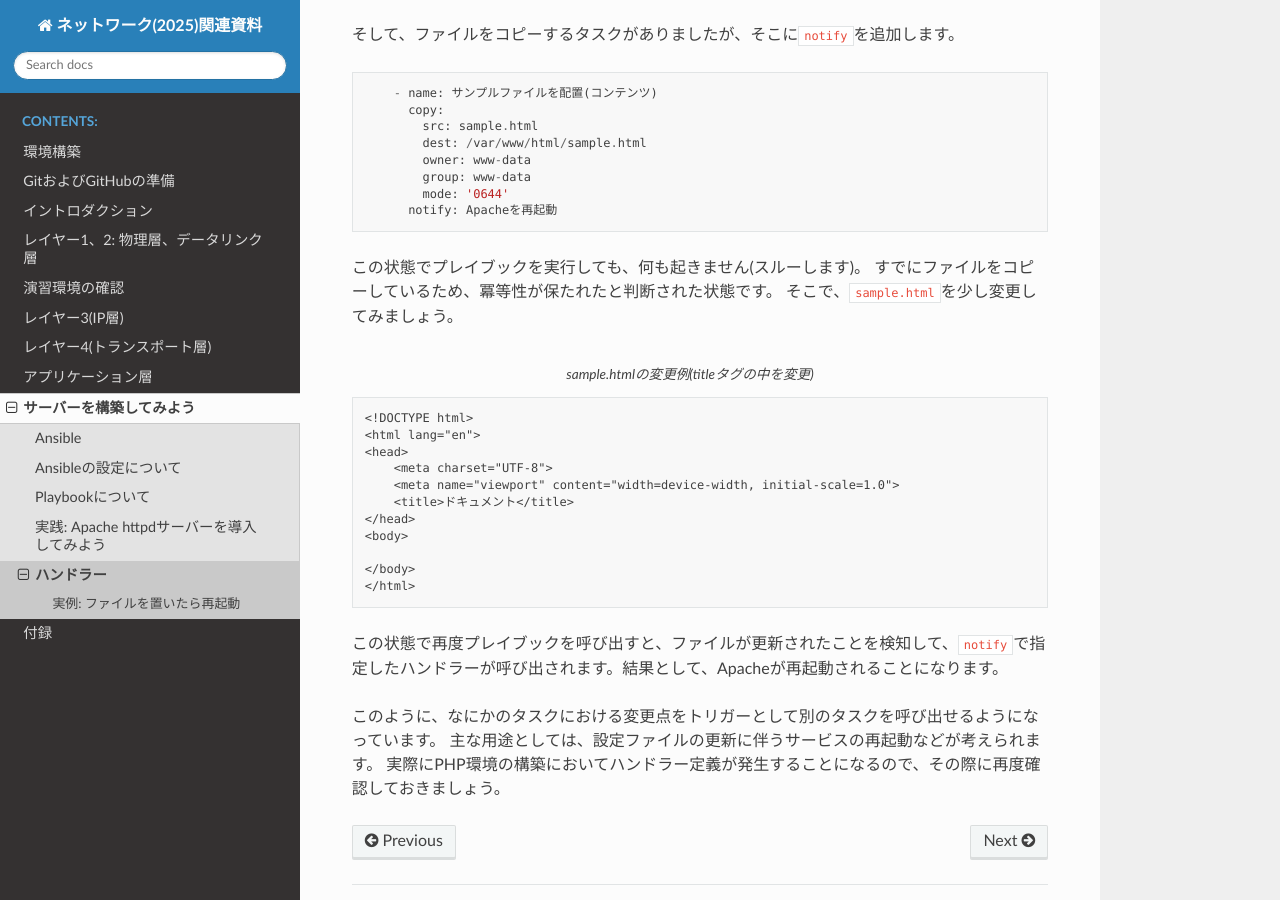
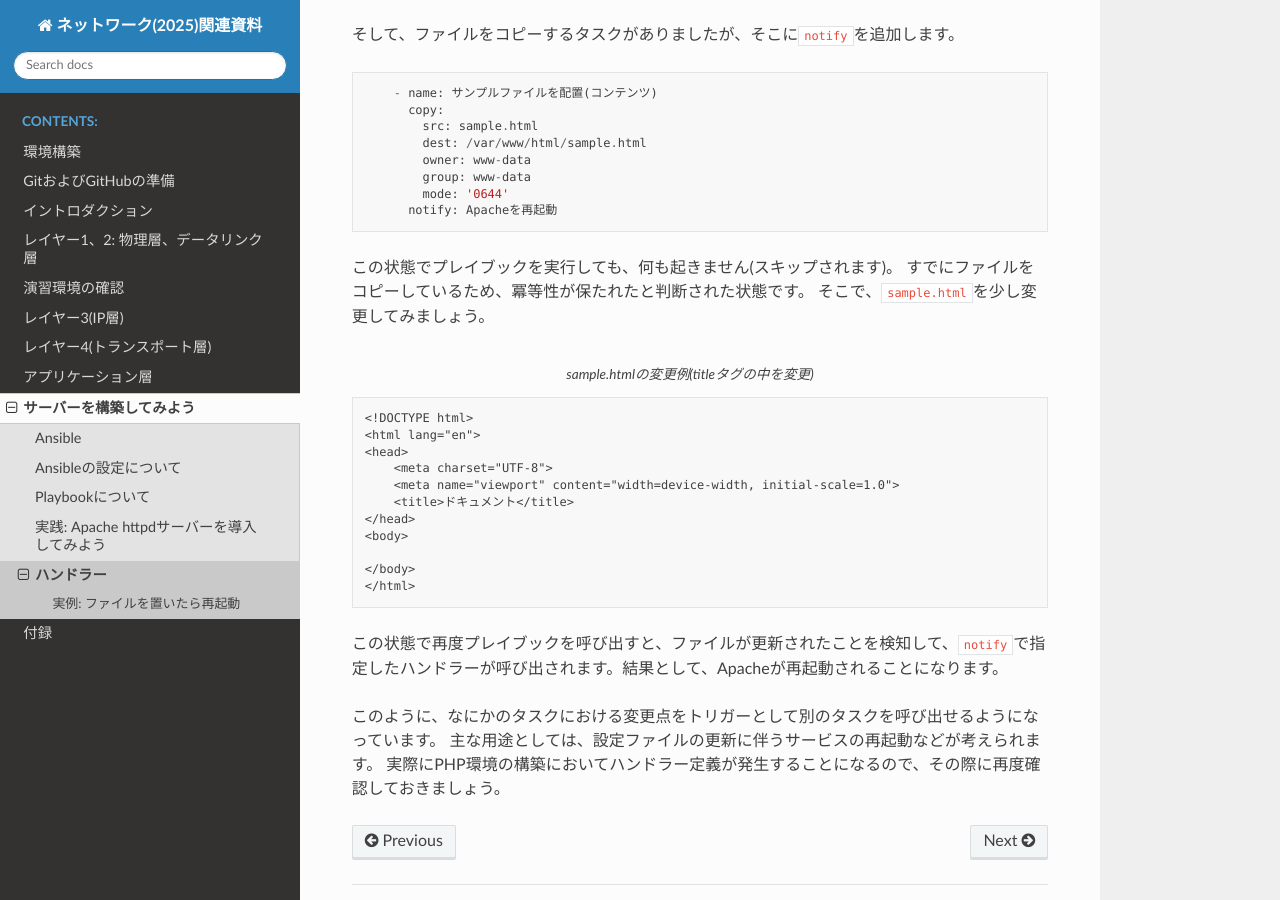
Before and after one commit to densuke/2025-network-doc, a Sphinx documentation site: the page built from source/server/handler.md, in a window 1280 px wide and 900 px high, scrolled down 871 px. Built offline with Sphinx 7.4.7 and the Read the Docs theme 3.1.0, drawn with Linux system fonts in a browser that asks for light colours.

Commit message:
よりフォーマルに修正
Co-authored-by: gemini-code-assist[bot] <176961590+gemini-code-assist[bot]@users.noreply.github.com>

````diff
--- a/source/server/handler.md
+++ b/source/server/handler.md
@@ -48,7 +48,7 @@
       notify: Apacheを再起動
 ```
 
-この状態でプレイブックを実行しても、何も起きません(スルーします)。
+この状態でプレイブックを実行しても、何も起きません(スキップされます)。
 すでにファイルをコピーしているため、冪等性が保たれたと判断された状態です。
 そこで、`sample.html`を少し変更してみましょう。
 
````
